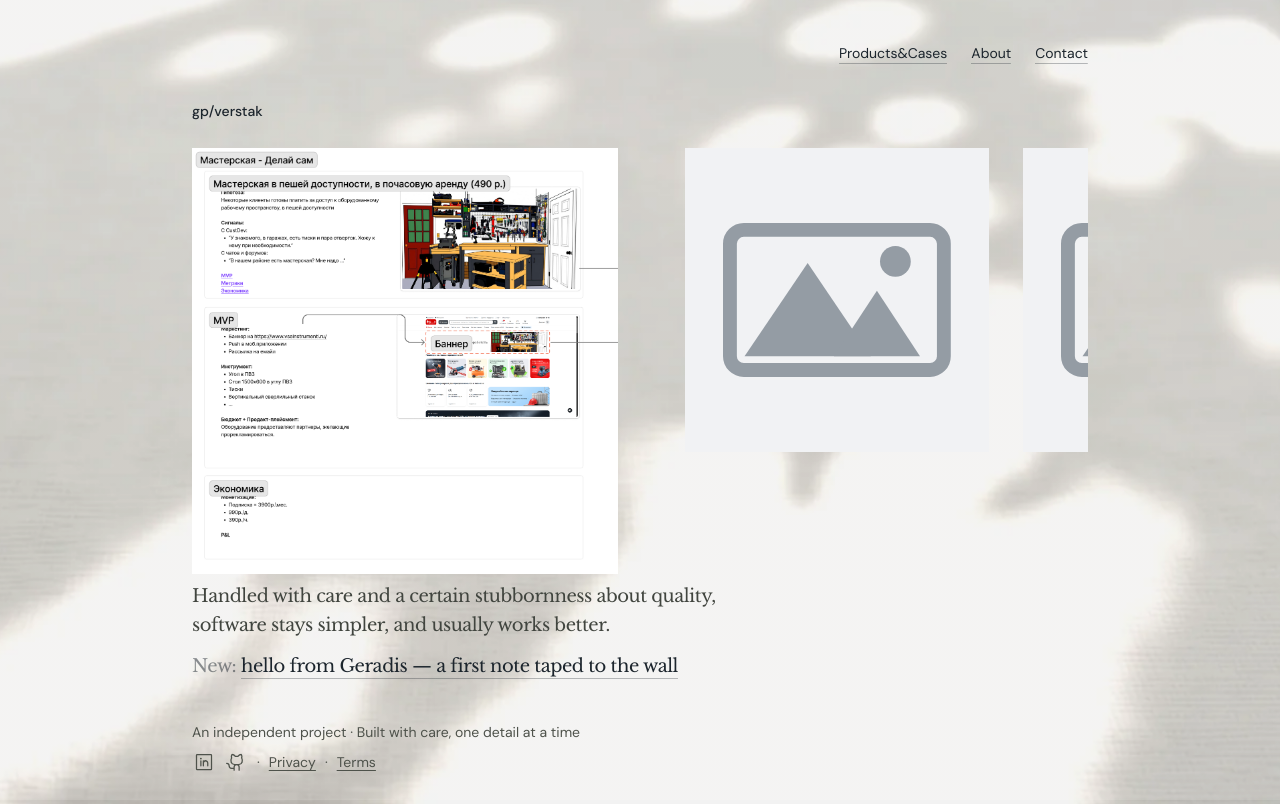
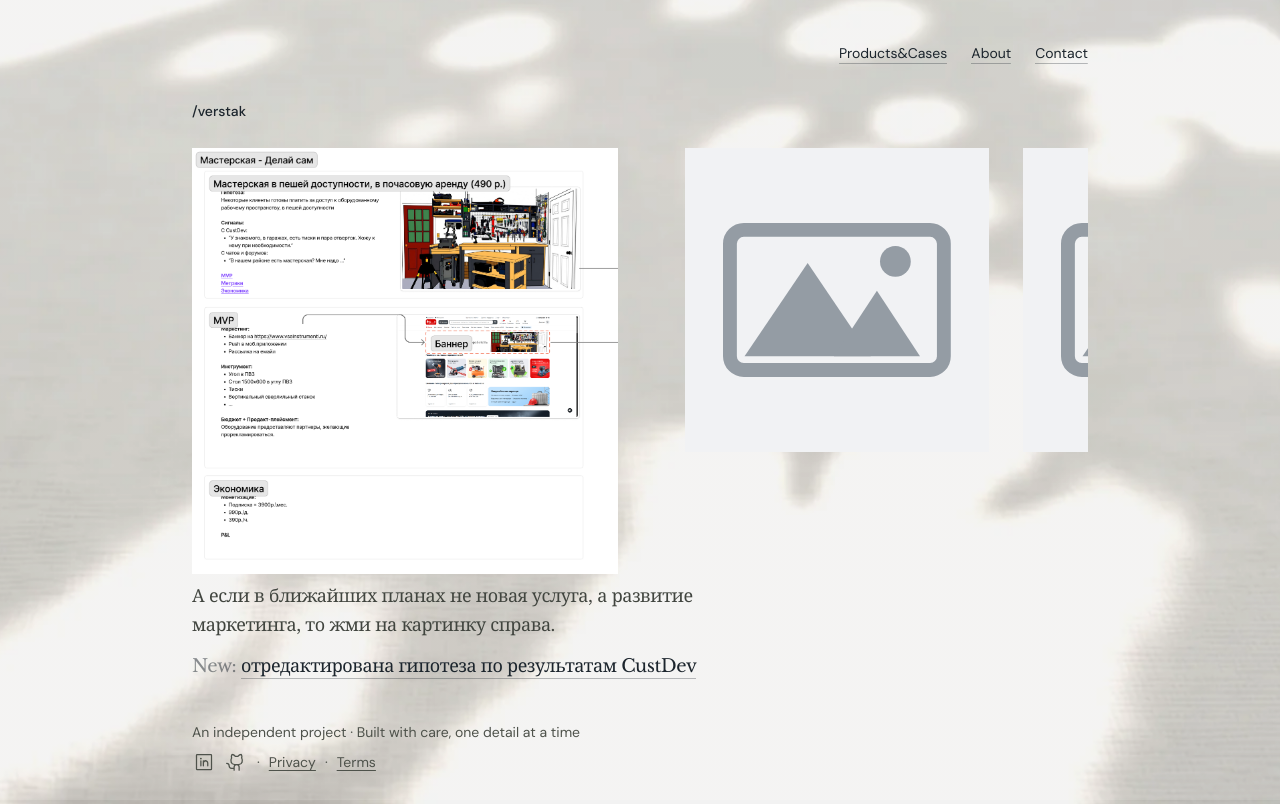
Before and after one commit to DimaGeradis/geradis.tech, a plain HTML site: page gp/verstak/index.html in a window 1280 px wide. Drawn offline with Linux system fonts and the light colour scheme.

Commit message:
Update index.html

```diff
--- a/gp/verstak/index.html
+++ b/gp/verstak/index.html
@@ -288,7 +288,7 @@
     </header>
 
     <main>
-      <h1 class="gp-title">gp/verstak</h1>
+      <h1 class="gp-title">/verstak</h1>
 
       <div class="strip">
         <div class="card">
@@ -313,11 +313,11 @@
       </div>
 
       <div class="intro">
-        <p>Handled with care and a certain stubbornness about quality, software stays simpler, and usually works better.</p>
+        <p>А если в ближайших планах не новая услуга, а развитие маркетинга, то жми на картинку справа.</p>
       </div>
       <p class="new-line">
         <span class="new-label">New:</span>
-        <a class="reveal-link" href="#">hello from Geradis — a first note taped to the wall</a>
+        <a class="reveal-link" href="#">отредактирована гипотеза по результатам CustDev</a>
       </p>
     </main>
 
```
